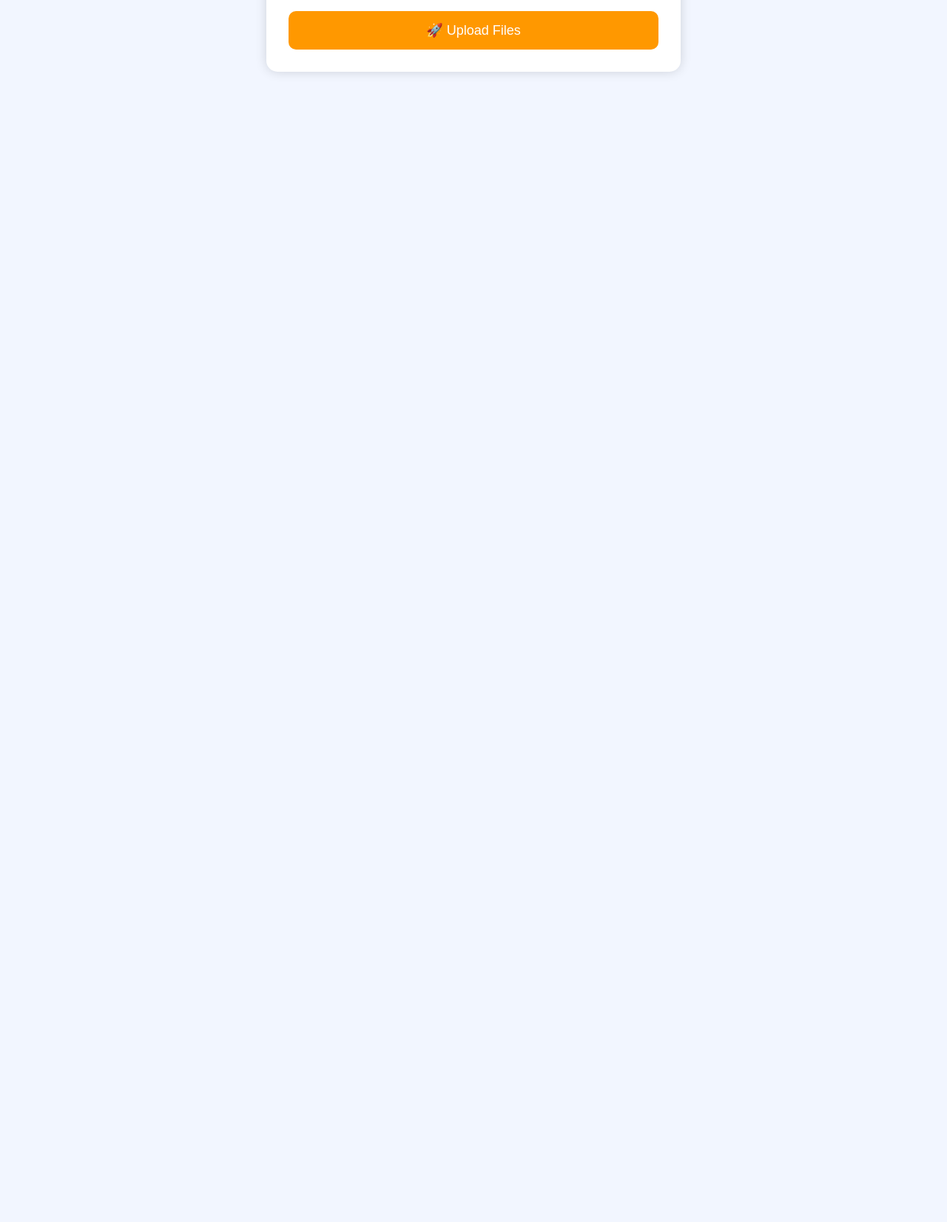
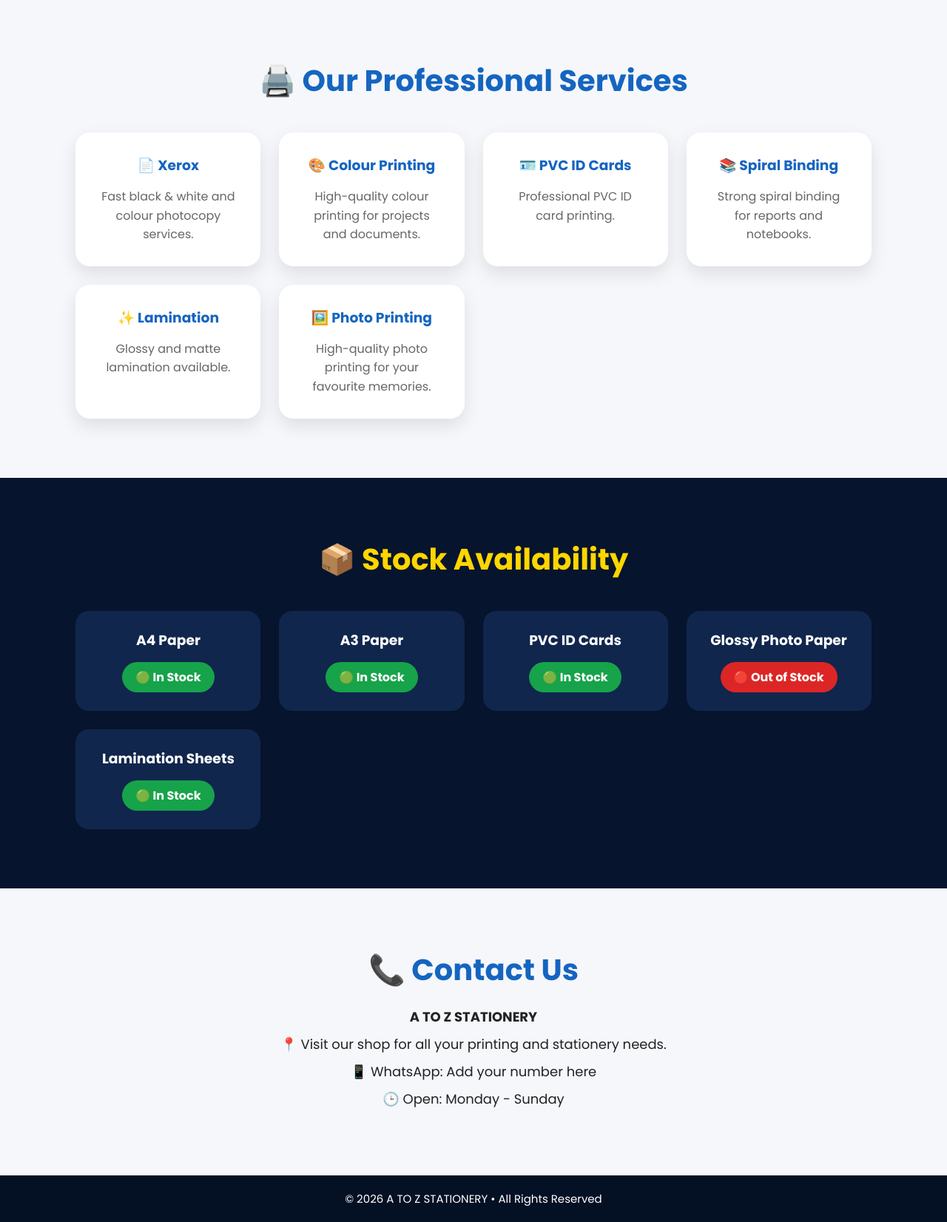
Before and after one commit to yashking21/A_TO_Z_PRINT_SYSTEM, a Flask app: page / in a window 1280 px wide. Shown: the part 806-2458 px from the top of the page at 74% size. Before the commit the page ends 906 px from the top, so only its background shows below. Run offline with Flask 3, Linux system fonts and the light colour scheme.

Commit message:
Updated website design and features

```diff
--- a/app.py
+++ b/app.py
@@ -1,17 +1,58 @@
-from flask import Flask, render_template, request
+from flask import Flask, render_template, request, redirect,session
 import os
+import json
 
 app = Flask(__name__)
+
+app.secret_key="tajammulpatel2010"
 
 UPLOAD_FOLDER = "uploads"
 os.makedirs(UPLOAD_FOLDER, exist_ok=True)
 
+
 @app.route("/")
 def home():
-    return render_template("index.html")
+
+    with open("stock.json", "r") as file:
+        stock = json.load(file)
+
+    return render_template("index.html", stock=stock)
+
+
+@app.route("/admin", methods=["GET", "POST"])
+def admin():
+
+    if request.method == "POST":
+
+        username = request.form["username"]
+        password = request.form["password"]
+
+        if username == "TAJ" and password == "tajammulpatel2010":
+            return redirect("/dashboard")
+
+        return "Wrong Username or Password"
+
+    return render_template("admin.html")
+
+
+@app.route("/dashboard")
+def dashboard():
+
+    if not session.get("admin"):
+        return redirect("/admin")
+
+    return
+    return render_template("dashboard.html")
+
+
+@app.route("/stock")
+def stock():
+    return render_template("stock.html")
+
 
 @app.route("/upload", methods=["POST"])
 def upload():
+
     file = request.files["file"]
 
     if file.filename != "":
@@ -20,5 +61,6 @@ def upload():
 
     return "No file selected"
 
+
 if __name__ == "__main__":
-    app.run(host="0.0.0.0", port=5000)
+    app.run(host="0.0.0.0", port=5000, debug=True)
--- /dev/null
+++ b/stock.json
@@ -0,0 +1,22 @@
+[
+    {
+        "name": "A4 Paper",
+        "status": "In Stock"
+    },
+    {
+        "name": "A3 Paper",
+        "status": "In Stock"
+    },
+    {
+        "name": "PVC ID Cards",
+        "status": "In Stock"
+    },
+    {
+        "name": "Glossy Photo Paper",
+        "status": "Out of Stock"
+    },
+    {
+        "name": "Lamination Sheets",
+        "status": "In Stock"
+    }
+]
--- a/templates/index.html
+++ b/templates/index.html
@@ -1,204 +1,364 @@
 <!DOCTYPE html>
-<html>
+<html lang="en">
 
 <head>
 
+<meta charset="UTF-8">
+<meta name="viewport" content="width=device-width, initial-scale=1.0">
+
 <title>A TO Z STATIONERY</title>
+
+<link rel="preconnect" href="https://fonts.googleapis.com">
+<link rel="preconnect" href="https://fonts.gstatic.com" crossorigin>
+
+<link href="https://fonts.googleapis.com/css2?family=Poppins:wght@300;400;600;700;800&display=swap" rel="stylesheet">
 
 <style>
 
-body{
-font-family:Arial,sans-serif;
-background:#f2f6ff;
+*{
 margin:0;
 padding:0;
+box-sizing:border-box;
+font-family:'Poppins',sans-serif;
+scroll-behavior:smooth;
 }
 
-.container{
-max-width:500px;
-margin:40px auto;
-background:white;
-padding:30px;
-border-radius:15px;
-box-shadow:0 0 15px rgba(0,0,0,0.15);
+body{
+background:#07142d;
+color:white;
+}
+
+nav{
+display:flex;
+justify-content:space-between;
+align-items:center;
+padding:20px 8%;
+background:rgba(0,0,0,.35);
+backdrop-filter:blur(12px);
+position:sticky;
+top:0;
+z-index:1000;
+}
+
+.logo{
+font-size:30px;
+font-weight:800;
+color:#FFD600;
+}
+
+nav ul{
+display:flex;
+list-style:none;
+gap:25px;
+}
+
+nav a{
+color:white;
+text-decoration:none;
+font-weight:600;
+transition:.3s;
+}
+
+nav a:hover{
+color:#FFD600;
+}
+
+.hero{
+min-height:90vh;
+display:flex;
+justify-content:center;
+align-items:center;
+text-align:center;
+padding:40px;
+background:
+linear-gradient(rgba(7,20,45,.75),rgba(7,20,45,.85)),
+url("https://images.unsplash.com/photo-1516321318423-f06f85e504b3?auto=format&fit=crop&w=1600&q=80");
+background-size:cover;
+background-position:center;
+}
+
+.hero h1{
+font-size:65px;
+font-weight:800;
+color:#FFD600;
+}
+
+.hero h2{
+font-size:34px;
+margin:15px 0;
+}
+
+.hero p{
+font-size:18px;
+max-width:700px;
+margin:auto;
+line-height:1.8;
+}
+
+.upload-btn{
+display:inline-block;
+margin-top:35px;
+padding:18px 35px;
+background:#ff9800;
+color:white;
+text-decoration:none;
+border-radius:12px;
+font-size:20px;
+font-weight:600;
+transition:.3s;
+}
+
+.upload-btn:hover{
+background:#f57c00;
+transform:scale(1.05);
+}
+
+.services{
+padding:80px 8%;
+background:#f5f7fb;
+color:#222;
 text-align:center;
 }
 
-h1{
+.services h2{
+font-size:40px;
+margin-bottom:40px;
 color:#1565C0;
-margin-bottom:5px;
 }
 
-p{
-color:#666;
+.service-grid{
+display:grid;
+grid-template-columns:repeat(auto-fit,minmax(250px,1fr));
+gap:25px;
 }
 
-input,select,textarea{
-
-width:100%;
-padding:12px;
-margin-top:10px;
-margin-bottom:15px;
-
-border-radius:8px;
-border:1px solid #ccc;
-
-box-sizing:border-box;
-
+.card{
+background:white;
+padding:30px;
+border-radius:20px;
+box-shadow:0 10px 25px rgba(0,0,0,.1);
+transition:.3s;
 }
 
-button{
-
-width:100%;
-
-padding:15px;
-
-background:#ff9800;
-
-color:white;
-
-font-size:18px;
-
-border:none;
-
-border-radius:10px;
-
-cursor:pointer;
-
-margin-top:10px;
-
+.card:hover{
+transform:translateY(-8px);
+box-shadow:0 20px 35px rgba(0,0,0,.2);
 }
 
-button:hover{
-
-background:#f57c00;
-
+.card h3{
+margin-bottom:15px;
+color:#1565C0;
 }
 
-.drive-button{
-
-display:block;
-
-width:100%;
-
-padding:15px;
-
-background:#1565C0;
-
-color:white;
-
-font-size:18px;
-
-border-radius:10px;
-
-text-decoration:none;
-
-margin-bottom:20px;
-
-box-sizing:border-box;
-
+.card p{
+color:#666;
+line-height:1.6;
 }
 
-.drive-button:hover{
-
-background:#0d47a1;
-
+.stock{
+padding:80px 8%;
+background:#07142d;
+color:white;
+text-align:center;
 }
 
-hr{
+.stock h2{
+font-size:40px;
+margin-bottom:40px;
+color:#FFD600;
+}
 
-margin:25px 0;
+.stock-grid{
+display:grid;
+grid-template-columns:repeat(auto-fit,minmax(250px,1fr));
+gap:25px;
+}
 
-border:0;
+.stock-card{
+background:#10264d;
+padding:25px;
+border-radius:18px;
+transition:.3s;
+}
 
-border-top:1px solid #ddd;
+.stock-card:hover{
+transform:translateY(-8px);
+}
 
+.in-stock{
+display:inline-block;
+margin-top:15px;
+padding:8px 18px;
+background:#16a34a;
+border-radius:50px;
+font-weight:bold;
+}
+
+.out-stock{
+display:inline-block;
+margin-top:15px;
+padding:8px 18px;
+background:#dc2626;
+border-radius:50px;
+font-weight:bold;
+}
+
+.contact{
+padding:80px 8%;
+background:#f5f7fb;
+color:#222;
+text-align:center;
+}
+
+.contact h2{
+font-size:40px;
+color:#1565C0;
+margin-bottom:20px;
+}
+
+.contact p{
+font-size:18px;
+margin:10px 0;
+}
+
+footer{
+background:#041024;
+padding:20px;
+text-align:center;
+font-size:15px;
 }
 
 </style>
 
 </head>
 
-
 <body>
 
-<div class="container">
+<nav>
 
+<div class="logo">🖨️ A TO Z STATIONERY</div>
 
-<h1>🖨️ A TO Z STATIONERY</h1>
+<ul>
+<li><a href="#">Home</a></li>
+<li><a href="#services">Services</a></li>
+<li><a href="#stock">Stock</a></li>
+<li><a href="#contact">Contact</a></li>
+</ul>
 
-<p>Professional Printing & Document Services</p>
+</nav>
 
+<section class="hero">
 
-<!-- GOOGLE FORM UPLOAD BUTTON -->
+<div>
 
-<a class="drive-button"
-href="https://forms.gle/ukAjVgJc65WEA1ME9"
+<h1>A TO Z STATIONERY</h1>
+
+<h2>Professional Printing Services</h2>
+
+<p>
+High Quality Printing • Xerox • PVC ID Cards • Lamination • Spiral Binding • Photo Printing
+</p>
+
+<a class="upload-btn"
+href="https://forms.gle/PAGwiftcW28VdEju7"
 target="_blank">
 
 📄 Upload Print Files
 
 </a>
 
+</div>
 
-<p>
-Upload your files using the button above.
-</p>
+</section>
+<section id="services" class="services">
 
+<h2>🖨️ Our Professional Services</h2>
 
-<hr>
+<div class="service-grid">
 
+<div class="card">
+<h3>📄 Xerox</h3>
+<p>Fast black & white and colour photocopy services.</p>
+</div>
 
-<!-- OLD DIRECT UPLOAD FORM -->
+<div class="card">
+<h3>🎨 Colour Printing</h3>
+<p>High-quality colour printing for projects and documents.</p>
+</div>
 
-<form action="/upload" method="POST" enctype="multipart/form-data">
+<div class="card">
+<h3>🪪 PVC ID Cards</h3>
+<p>Professional PVC ID card printing.</p>
+</div>
 
+<div class="card">
+<h3>📚 Spiral Binding</h3>
+<p>Strong spiral binding for reports and notebooks.</p>
+</div>
 
-<input type="text" placeholder="Customer Name">
+<div class="card">
+<h3>✨ Lamination</h3>
+<p>Glossy and matte lamination available.</p>
+</div>
 
-
-<input type="text" placeholder="WhatsApp Number">
-
-
-<input type="file" name="file">
-
-
-<select>
-
-<option>A4 Paper</option>
-
-<option>A3 Paper</option>
-
-</select>
-
-
-<select>
-
-<option>Black & White</option>
-
-<option>Color Printing</option>
-
-</select>
-
-
-<input type="number" value="1">
-
-
-<textarea placeholder="Special Instructions"></textarea>
-
-
-<button type="submit">
-
-🚀 Upload Files
-
-</button>
-
-
-</form>
-
+<div class="card">
+<h3>🖼️ Photo Printing</h3>
+<p>High-quality photo printing for your favourite memories.</p>
+</div>
 
 </div>
 
+</section>
+
+<section id="stock" class="stock">
+
+<h2>📦 Stock Availability</h2>
+
+<div class="stock-grid">
+
+{% for item in stock %}
+
+<div class="stock-card">
+
+<h3>{{ item.name }}</h3>
+
+{% if item.status == "In Stock" %}
+
+<span class="in-stock">🟢 In Stock</span>
+
+{% else %}
+
+<span class="out-stock">🔴 Out of Stock</span>
+
+{% endif %}
+
+</div>
+
+{% endfor %}
+
+</div>
+
+</section>
+
+<section id="contact" class="contact">
+
+<h2>📞 Contact Us</h2>
+
+<p><strong>A TO Z STATIONERY</strong></p>
+
+<p>📍 Visit our shop for all your printing and stationery needs.</p>
+
+<p>📱 WhatsApp: Add your number here</p>
+
+<p>🕒 Open: Monday - Sunday</p>
+
+</section>
+
+<footer>
+
+© 2026 A TO Z STATIONERY • All Rights Reserved
+
+</footer>
 
 </body>
 
```
Also changed, not shown: templates/admin.html (added, +102 -0 lines), templates/dashboard.html (added, +99 -0 lines), templates/stock.html (added).
